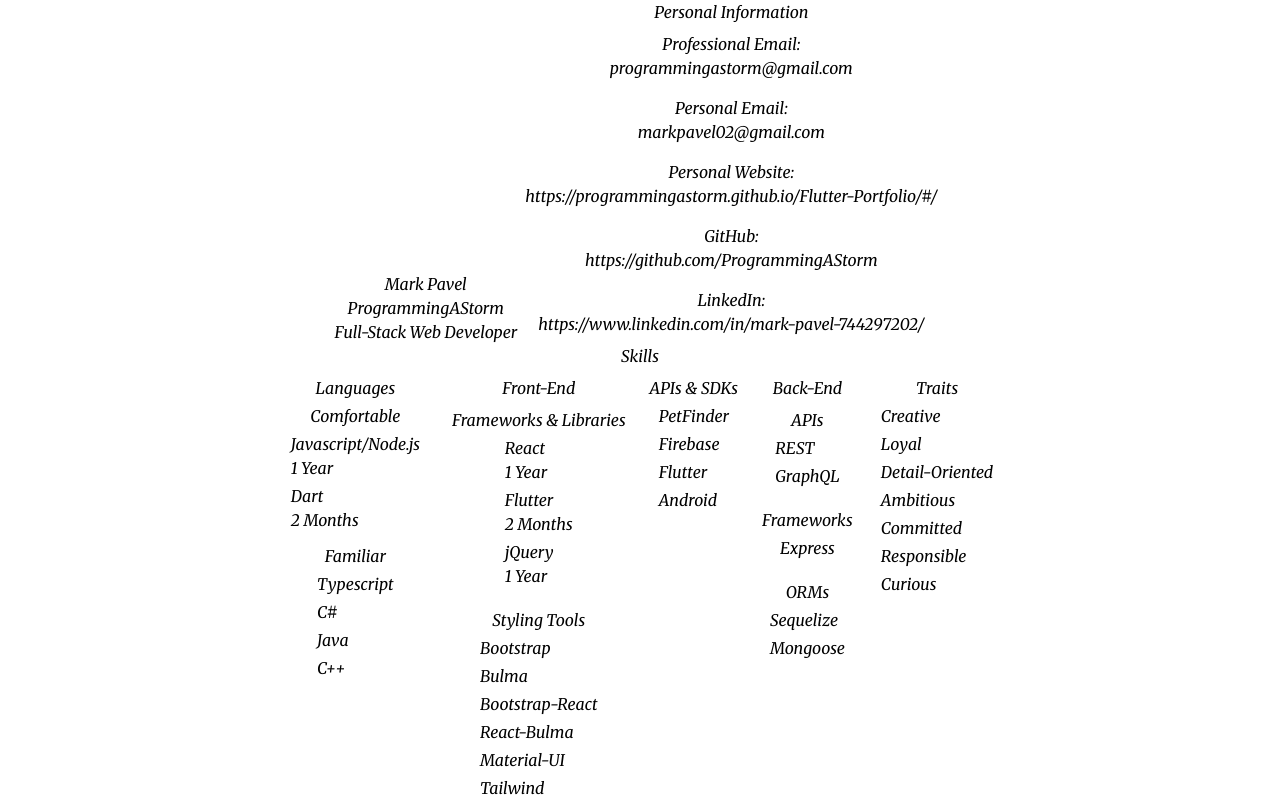
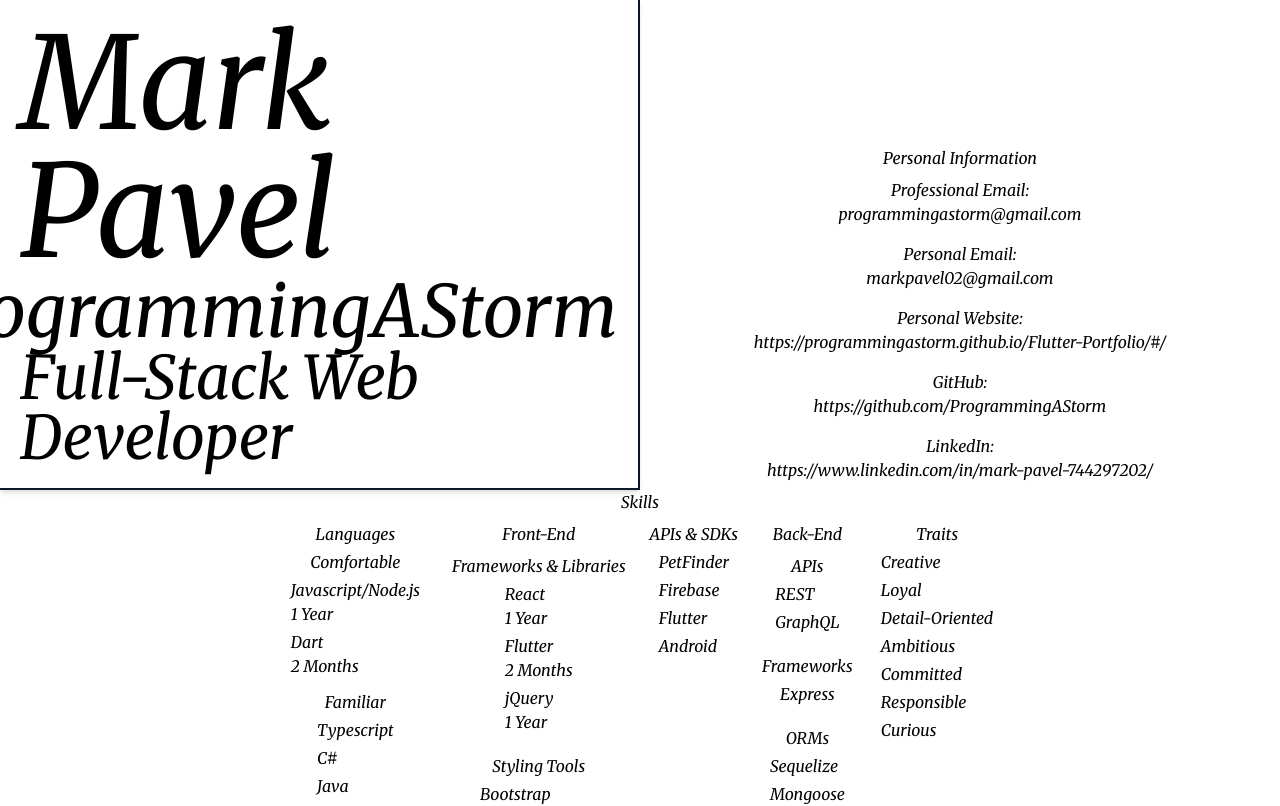
Before and after one commit to ProgrammingAStorm/Resume-Template, a React (Vite) app: page / in a window 1280 px wide. Shown: the top 806 px of the page. Built offline with nearby package versions, Linux system fonts and the light colour scheme.

Commit message:
Header Styling

```diff
--- a/src/App.tsx
+++ b/src/App.tsx
@@ -10,7 +10,7 @@ import { data } from "./data";
 function App() {
   return (
     <main className="flex flex-col items-center">
-      <div className="flex justify-center items-end w-screen">
+      <div className="flex justify-between items-end w-screen">
         <Header {...data.header} />
         <Details {...data.personalDetails} />
       </div>
--- a/src/components/Details.tsx
+++ b/src/components/Details.tsx
@@ -1,7 +1,7 @@
 import { PersonalData } from "../data";
 
 export default function Details(personalData: PersonalData) {
-    return <section className="flex flex-col items-center">
+    return <section className="flex flex-col items-center w-1/2">
         <h1>Personal Information</h1>
 
         <ul className="flex flex-col items-center">
--- a/src/components/Header.tsx
+++ b/src/components/Header.tsx
@@ -1,9 +1,21 @@
 import { HeaderData } from "../data"
 
 export default function Header(header: HeaderData) {
-    return <header className="flex flex-col items-center">
-        <h1>{header.name}</h1>
-        <h2>{header.psuedonym}</h2>
-        <h3>{header.position}</h3>
+    return <header className="
+        flex flex-col items-center
+        shadow-md
+        p-5
+        border-b-2 border-r-2 border-slate-900
+        w-1/2
+    ">
+        <div className="flex justify-end w-full">
+            <h1 className="text-9xl">{header.name}</h1>
+        </div>
+        <div className="flex justify-end w-full">
+            <h2 className="text-7xl">{header.psuedonym}</h2>
+        </div>
+        <div className="flex justify-end w-full">
+            <h3 className="text-6xl">{header.position}</h3>
+        </div>
     </header>
 }
```
